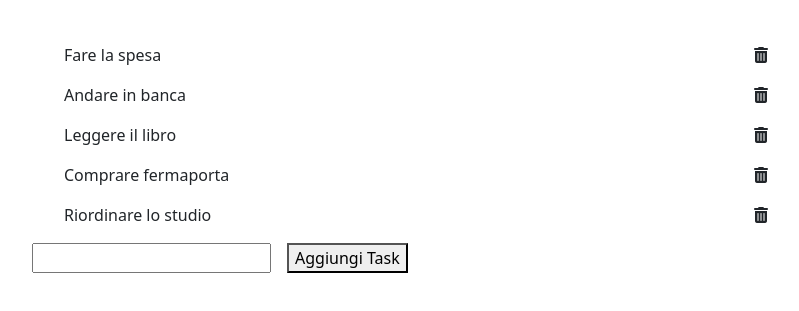
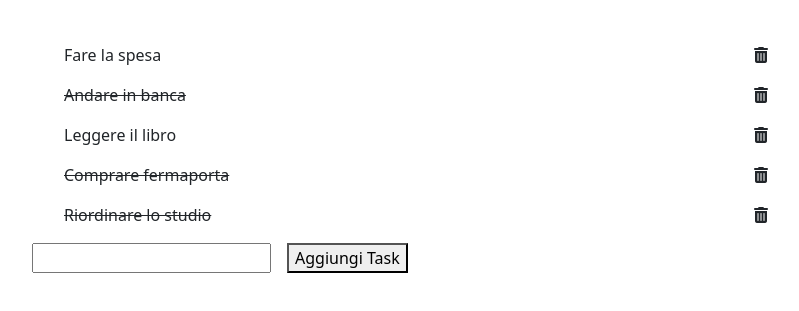
Before and after one commit to MichelangeloCaltagirone/vue-todolist, a plain HTML site: page index.html in a window 1280 px wide. Shown: the part 77-388 px from the top of the page, without its empty margins (240-1039 px from the left). Drawn offline with nearby package versions, Linux system fonts and the light colour scheme.

Commit message:
Milestone 1 completed

```diff
--- a/css/style.css
+++ b/css/style.css
@@ -0,0 +1,3 @@
+.done {
+    text-decoration: line-through;
+}
--- a/index.html
+++ b/index.html
@@ -20,7 +20,7 @@
                 <div class="col-8">
                     <h1 class="fw-bold mb-5">TO DO List</h1>
                     <ul v-for="todo in todos">
-                        <li class="d-flex align-items-center justify-content-between"><p class="mb-0">{{todo.text}}</p> <i class="fa-solid fa-trash-can"></i></li>
+                        <li class="d-flex align-items-center justify-content-between"><p class="mb-0" :class="{done: todo.done}">{{todo.text}}</p> <i class="fa-solid fa-trash-can"></i></li>
                     </ul>
                     <div class="d-flex">
                         <input type="text" class="form me-3" v-model="newTodo">
```
